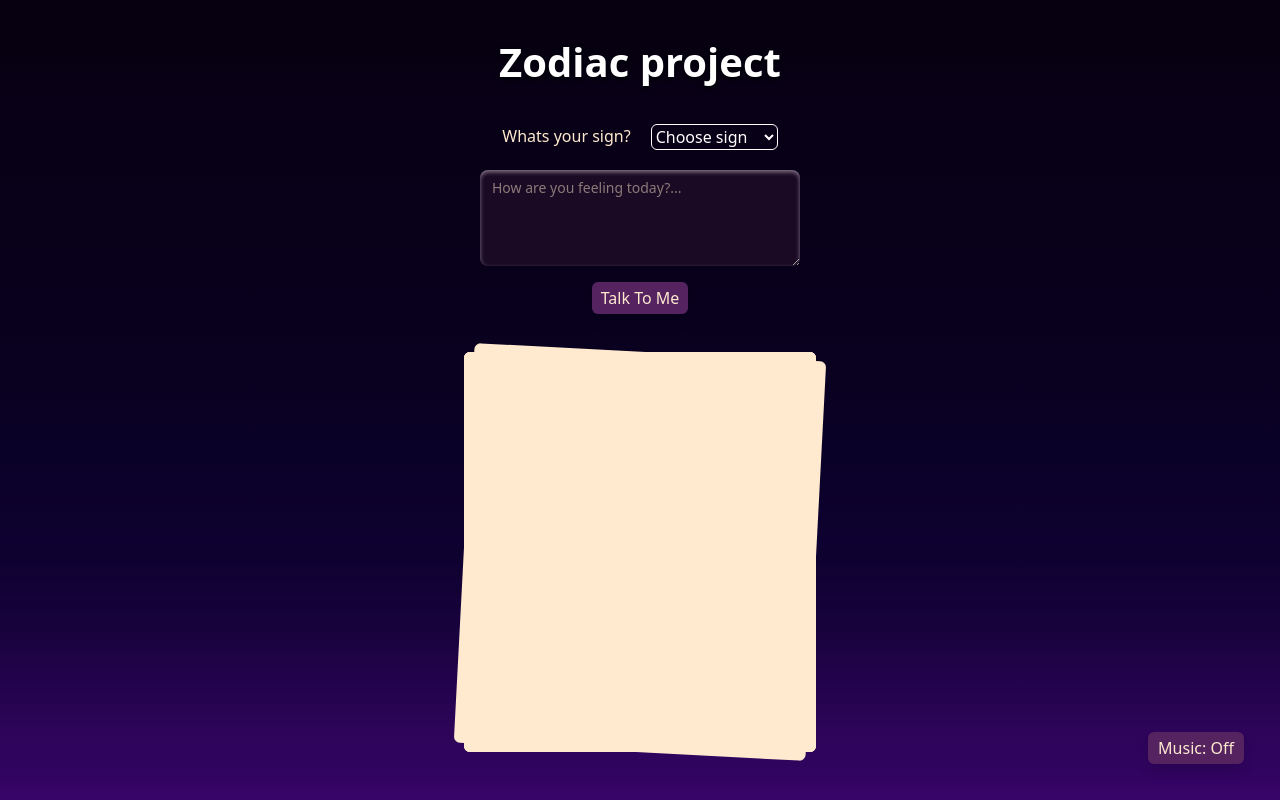
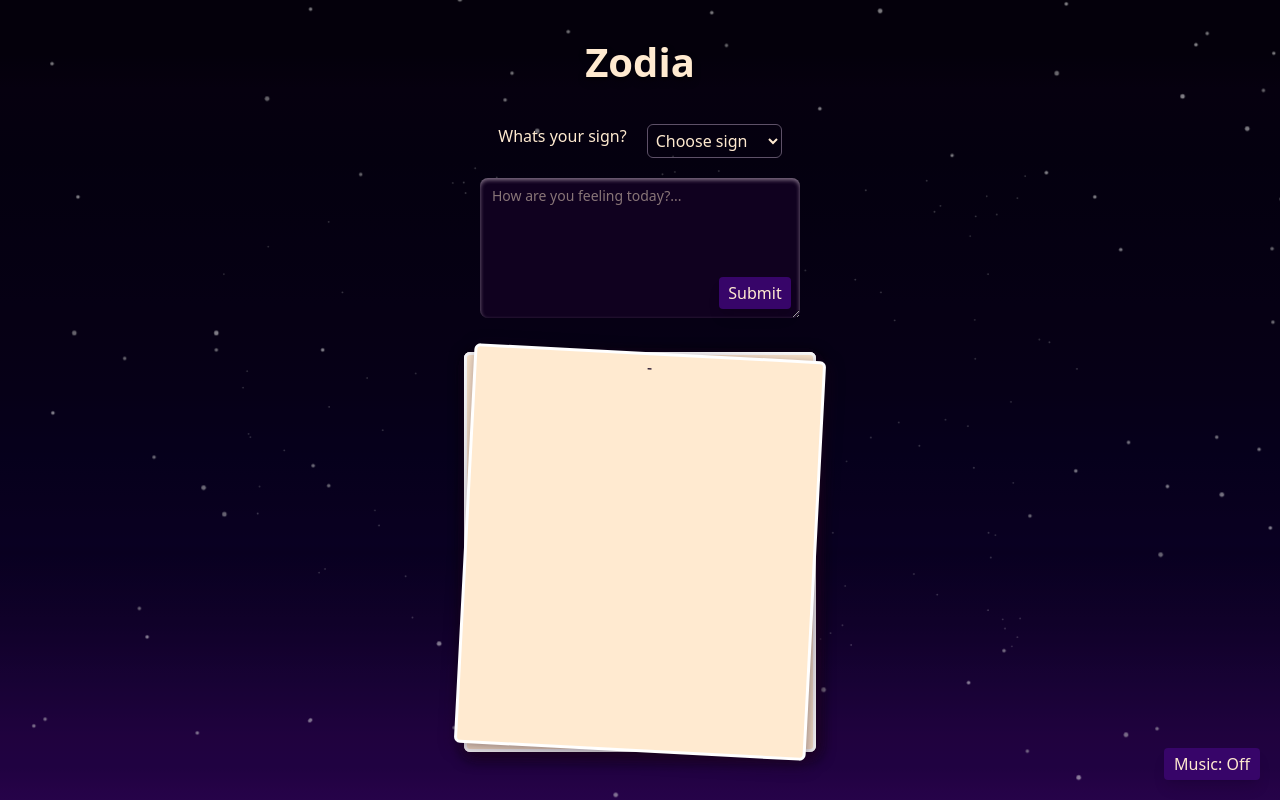
Before and after one commit to Taz-AI-Project/Zodia, a React (Vite) app: page / in a window 1280 px wide. Shown: the top 800 px of the page. Built offline with nearby package versions, Linux system fonts and the light colour scheme.

Commit message:
style(background): create star background

```diff
--- a/src/App.css
+++ b/src/App.css
@@ -4,12 +4,14 @@
   --color-finn: #542360;
   --color-champagne: #ffead0;
   --color-rosybrown: #c8a7ad;
-  --color-darkpurple: #1a0a24;
+  --color-darkpurple: #10011f;
+  --color-russviolet: #1a0232;
+  --color-persindigo: #370569;
 }
 
 @layer components {
   button {
-    @apply bg-finn cursor-pointer text-champagne shadow-lg hover:shadow-[0_0px_35px_rgba(227,171,206,0.7)] transition-shadow duration-300 m-4 p-1 w-24;
+    @apply bg-persindigo rounded-sm cursor-pointer text-champagne shadow-lg hover:shadow-[0_0px_35px_rgba(227,171,206,0.7)] transition-shadow duration-300 p-1;
   }
 }
 #root {
@@ -47,58 +49,134 @@ html {
   background-size: contain;
 }
 
-.logo {
-  height: 6em;
-  padding: 1.5em;
-  will-change: filter;
-  transition: filter 300ms;
+select {
+  border: 1px solid #5e5168;
+  border-radius: 6px;
+  color: #ffead0;
 }
 
-input {
-  border: 2px solid white;
-  border-radius: 6px;
-  width: 24rem;
-  color: white;
+.textarea-container {
+  position: relative; /* Allows absolute positioning of children */
+  display: inline-block; /* Or block, depending on desired layout */
 }
 
-select {
-  border: 1px solid white;
-  border-radius: 6px;
-  color: white;
+.textarea-container button {
+  position: absolute;
+  bottom: 5px; /* Adjust vertical position */
+  right: 5px; /* Adjust horizontal position */
+  /* Add styling for the button */
 }
 
-button {
-  border-radius: 6px;
+.card {
+  box-shadow: 2px 4px 16px 0px rgb(28, 4, 27, 0.5);
 }
 
-.star-field {
-  /* background-color: #000; */
-  position: relative;
+.bg {
+  position: fixed;
+  top: 0;
+  left: 0;
+  z-index: -3;
+}
+.bg:before {
+  content: '';
   width: 100%;
-  height: 100vh;
-  overflow: hidden; /* Hide stars outside the view */
+  height: 100%;
+  background: #000;
+  position: fixed;
+  z-index: -1;
+  top: 0;
+  left: 0;
+  opacity: 0.3;
 }
-
-.star {
-  position: absolute;
-  width: 2px;
-  height: 2px;
-  background-color: #fff;
-  border-radius: 50%;
-  box-shadow: 100px 50px #fff, 250px 120px #fff, 400px 80px #fff,
-    /* Add more box-shadow values for more stars */ 550px 200px #fff;
-  animation: animStar 50s linear infinite;
-  &::after {
-    box-shadow: 100px 50px #fff, 250px 120px #fff, 400px 80px #fff,
-      /* Add more box-shadow values for more stars */ 550px 200px #fff;
+@keyframes sf-fly-by-1 {
+  from {
+    transform: translateZ(-100px);
+    opacity: 0.5;
+  }
+  to {
+    transform: translateZ(0);
+    opacity: 0.5;
   }
 }
-
-@keyframes animStar {
+@keyframes sf-fly-by-2 {
   from {
-    transform: translateY(0px);
+    transform: translateZ(-800px);
+    opacity: 0.2;
   }
   to {
-    transform: translateY(-2000px);
+    transform: translateZ(100px);
+    opacity: 0.5;
   }
 }
+@keyframes sf-fly-by-3 {
+  from {
+    transform: translateZ(100px);
+    opacity: 0.5;
+  }
+  to {
+    transform: translateZ(10px);
+    opacity: 0.5;
+  }
+}
+.star-field {
+  position: fixed;
+  top: 0;
+  left: 0;
+  width: 100%;
+  height: 100%;
+  perspective: 600px;
+  -webkit-perspective: 600px;
+  z-index: -1;
+}
+.star-field .layer {
+  box-shadow: -411px -476px #cccccc, 777px -407px #d4d4d4, -387px -477px #fcfcfc,
+    -91px -235px #d4d4d4, 491px -460px #f7f7f7, 892px -128px #f7f7f7,
+    758px -277px #ededed, 596px 378px #cccccc, 647px 423px whitesmoke,
+    183px 389px #c7c7c7, 524px -237px #f0f0f0, 679px -535px #e3e3e3,
+    158px 399px #ededed, 157px 249px #ededed, 81px -450px #ebebeb,
+    719px -360px #c2c2c2, -499px 473px #e8e8e8, -158px -349px #d4d4d4,
+    870px -134px #cfcfcf, 446px 404px #c2c2c2, 440px 490px #d4d4d4,
+    414px 507px #e6e6e6, -12px 246px #fcfcfc, -384px 369px #e3e3e3,
+    641px -413px #fcfcfc, 822px 516px #dbdbdb, 449px 132px #c2c2c2,
+    727px 146px #f7f7f7, -315px -488px #e6e6e6, 952px -70px #e3e3e3,
+    -869px -29px #dbdbdb, 502px 80px #dedede, 764px 342px #e0e0e0,
+    -150px -380px #dbdbdb, 654px -426px #e3e3e3, -325px -263px #c2c2c2,
+    755px -447px #c7c7c7, 729px -177px #c2c2c2, -682px -391px #e6e6e6,
+    554px -176px #ededed, -85px -428px #d9d9d9, 714px 55px #e8e8e8,
+    359px -285px #cfcfcf, -362px -508px #dedede, 468px -265px #fcfcfc,
+    74px -500px #c7c7c7, -514px 383px #dbdbdb, 730px -92px #cfcfcf,
+    -112px 287px #c9c9c9, -853px 79px #d6d6d6, 828px 475px #d6d6d6,
+    -681px 13px #fafafa, -176px 209px #f0f0f0, 758px 457px #fafafa,
+    -383px -454px #ededed, 813px 179px #d1d1d1, 608px 98px whitesmoke,
+    -860px -65px #c4c4c4, -572px 272px #f7f7f7, 459px 533px #fcfcfc,
+    624px -481px #e6e6e6, 790px 477px #dedede, 731px -403px #ededed,
+    70px -534px #cccccc, -23px 510px #cfcfcf, -652px -237px whitesmoke,
+    -690px 367px #d1d1d1, 810px 536px #d1d1d1, 774px 293px #c9c9c9,
+    -362px 97px #c2c2c2, 563px 47px #dedede, 313px 475px #e0e0e0,
+    839px -491px #e3e3e3, -217px 377px #d4d4d4, -581px 239px #c2c2c2,
+    -857px 72px #cccccc, -23px 340px #dedede, -837px 246px white,
+    170px -502px #cfcfcf, 822px -443px #e0e0e0, 795px 497px #e0e0e0,
+    -814px -337px #cfcfcf, 206px -339px #f2f2f2, -779px 108px #e6e6e6,
+    808px 2px #d4d4d4, 665px 41px #d4d4d4, -564px 64px #cccccc,
+    -380px 74px #cfcfcf, -369px -60px #f7f7f7, 47px -495px #e3e3e3,
+    -383px 368px #f7f7f7, 419px 288px #d1d1d1, -598px -50px #c2c2c2,
+    -833px 187px #c4c4c4, 378px 325px whitesmoke, -703px 375px #d6d6d6,
+    392px 520px #d9d9d9, -492px -60px #c4c4c4, 759px 288px #ebebeb,
+    98px -412px #c4c4c4, -911px -277px #c9c9c9;
+  transform-style: preserve-3d;
+  position: absolute;
+  top: 50%;
+  left: 50%;
+  height: 4px;
+  width: 4px;
+  border-radius: 2px;
+}
+.star-field .layer:nth-child(1) {
+  animation: sf-fly-by-1 90s linear infinite;
+}
+.star-field .layer:nth-child(2) {
+  animation: sf-fly-by-2 55s linear infinite;
+}
+.star-field .layer:nth-child(3) {
+  animation: sf-fly-by-3 25s linear infinite;
+}
--- a/src/App.tsx
+++ b/src/App.tsx
@@ -7,6 +7,17 @@ interface quoteResonse {
   quoteRecommendation: string;
 }
 
+interface zodiacResonse {
+  datesAndTraits: {
+    endD: string;
+    startD: string;
+    traists: string[];
+    userZodiac: string;
+    __v: number;
+    _id: string;
+  };
+}
+
 function App() {
   const [zodiacSign, setZodiacSign] = useState<string>('');
   const [feelingContent, setFeelingContent] = useState('');
@@ -14,6 +25,7 @@ function App() {
   const [cardsInfo, setCardsInfo] = useState(' ');
   const [error, setError] = useState(''); //TO DO: update error handling on frontend
   const [personalityInfo, setPersonalityInfo] = useState({});
+  const [isLoading, setIsLoading] = useState(false);
 
   useEffect(() => {
     setCardsArr(
@@ -25,6 +37,7 @@ function App() {
 
   const onSubmitHandler = async () => {
     try {
+      setIsLoading(true);
       const response = await fetch('/api', {
         method: 'POST',
         headers: { 'Content-Type': 'application/json' },
@@ -46,10 +59,11 @@ function App() {
         const parsedError: { err: string } = await zodiacInfo.json();
         setError(parsedError.err);
       } else {
-        const parsedResponse: quoteResonse = await zodiacInfo.json();
+        const parsedResponse: zodiacResonse = await zodiacInfo.json();
         console.log('parsedResponse:', parsedResponse);
         setPersonalityInfo(parsedResponse.datesAndTraits);
       }
+      setIsLoading(false);
     } catch (error) {
       console.error('onSubmitHandler Error: ', error);
       setError('Error fetching recommendation');
@@ -59,13 +73,19 @@ function App() {
   return (
     <div className='relative min-h-screen'>
       <MusicButton />
-      <h1 className='text-[min(10vw,40px)] font-semibold mb-8 text-white text-shadow-lg/30'>
-        Zodiac project
+      <h1 className='text-[min(10vw,40px)] font-semibold mb-8 text-shadow-lg/30 text-champagne'>
+        Zodia
       </h1>
       <div className='flex justify-center m-5'>
         <p className='text-champagne mr-5'>Whats your sign?</p>
-        <select className='' onChange={(e) => setZodiacSign(e.target.value)}>
-          <option value='' disabled selected>
+        <select
+          id='selectEl'
+          name='selectEl'
+          className='p-1 border-[champagne]'
+          defaultValue='placeholder'
+          onChange={(e) => setZodiacSign(e.target.value)}
+        >
+          <option value='placeholder' disabled>
             Choose sign
           </option>
           <option value='Aries'>♈ Aries</option>
@@ -82,32 +102,45 @@ function App() {
           <option value='Pisces'>♓ Pisces</option>
         </select>
       </div>
-      <div>
+      <div className='textarea-container'>
         <label htmlFor='userTextArea' className='flex justify-center'>
           <textarea
             name='userTextArea'
             id='userTextArea'
-            className='bg-darkpurple field-sizing-fixed h-24 py-2 px-3 block w-80 text-champagne border-gray-200 rounded-lg sm:text-sm focus:border-blue-500 focus:ring-blue-500 inset-shadow-sm inset-shadow-pink-100/50'
+            className='bg-darkpurple field-sizing-fixed h-35 py-2 px-3 block w-80 text-champagne rounded-lg sm:text-sm inset-shadow-sm inset-shadow-pink-100/50'
             placeholder='How are you feeling today?...'
             onChange={(e) => setFeelingContent(e.target.value)}
           ></textarea>
         </label>
+        <button type='submit' onClick={onSubmitHandler} className='m-1 w-18'>
+          {isLoading ? 'Loading' : 'Submit'}
+        </button>
       </div>
-      <button type='submit' onClick={onSubmitHandler} className=''>
-        Talk To Me
-      </button>
+
       <div id='cards' className='flex justify-center'>
         {cardsArr &&
           cardsArr.map((card, index) => (
-            <Card cardInfo={cardsInfo} index={index} />
+            <Card
+              cardInfo={cardsInfo}
+              startDate={personalityInfo.startD}
+              endDate={personalityInfo.endD}
+              index={index}
+            />
           ))}
       </div>
+      <div className='bg'></div>
       <div className='star-field'>
-        <div className='star'></div>
-        <div className='star'></div>
-        <div className='star'></div>
-        <div className='star'></div>
+        <div className='layer'></div>
+        <div className='layer'></div>
+        <div className='layer'></div>
       </div>
+      {/* {personalityInfo && (
+        <div className='personality'>
+          {personalityInfo.traits.map((trait, index) => (
+            <p key={index}>{trait}</p>
+          ))}
+        </div>
+      )} */}
     </div>
   );
 }
--- a/src/Card.jsx
+++ b/src/Card.jsx
@@ -1,23 +1,30 @@
 import { useEffect, useState } from 'react';
 
-const Card = ({ cardInfo, index }) => {
-  const [zIndex, setZIndex] = useState('');
+const Card = ({ cardInfo, index, startDate, endDate }) => {
+  const [rotation, setRotation] = useState('');
   useEffect(() => {
-    const zIndexSetter = () => {
+    const rotationSetter = () => {
       if (index === 0) {
-        setZIndex('rotate-3');
+        setRotation('rotate-3');
       } else {
-        setZIndex('none');
+        setRotation('none');
       }
     };
-    zIndexSetter();
+    rotationSetter();
   }, []);
 
   return (
     <div
-      className={`h-[25rem] w-[22rem] border-2 rounded-md absolute top-80 ${zIndex} bg-champagne border-champagne text-darkpurple`}
+      className={`card h-[25rem] w-[22rem] border-3 border-white rounded-md absolute top-80 bg-champagne text-darkpurple rotate-${index}`}
     >
-      {index === 3 ? cardInfo : null}
+      {index === 3 && (
+        <div>
+          <p>
+            {startDate} - {endDate}
+          </p>
+          <p>{cardInfo}</p>
+        </div>
+      )}
     </div>
   );
 };
--- a/src/MusicButton.tsx
+++ b/src/MusicButton.tsx
@@ -26,7 +26,7 @@ export default function MusicButton() {
       <audio ref={audioRef} src={focusTrack} loop preload='auto' />
       <button
         onClick={toggle}
-        className='fixed bottom-5 right-5 z-50 active:scale-95'
+        className='fixed bottom-5 right-5 z-50 active:scale-95 w-24'
         aria-label={playing ? 'Pause music' : 'Play music'}
         title={playing ? 'Pause' : 'Play'}
       >
```
